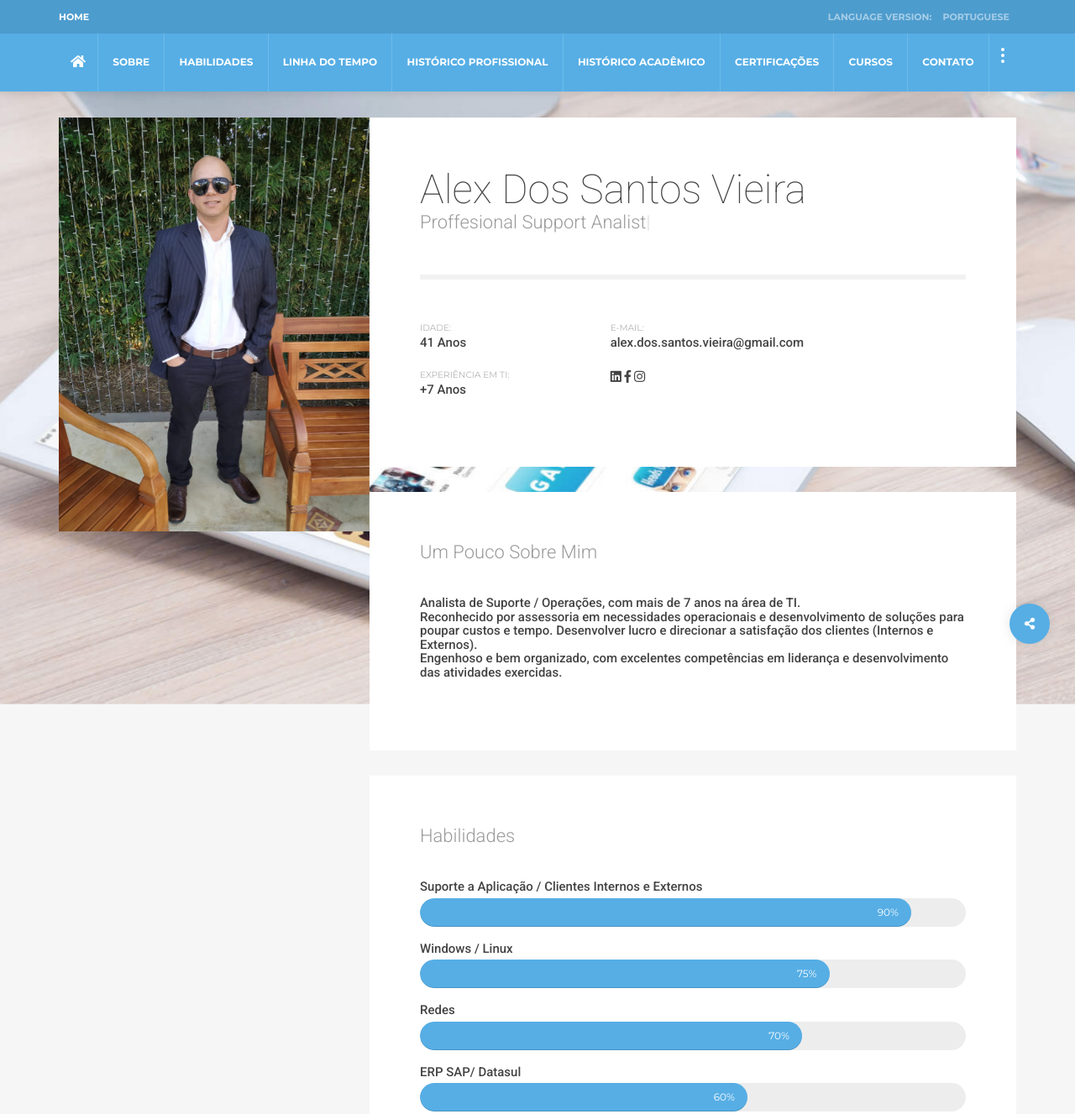
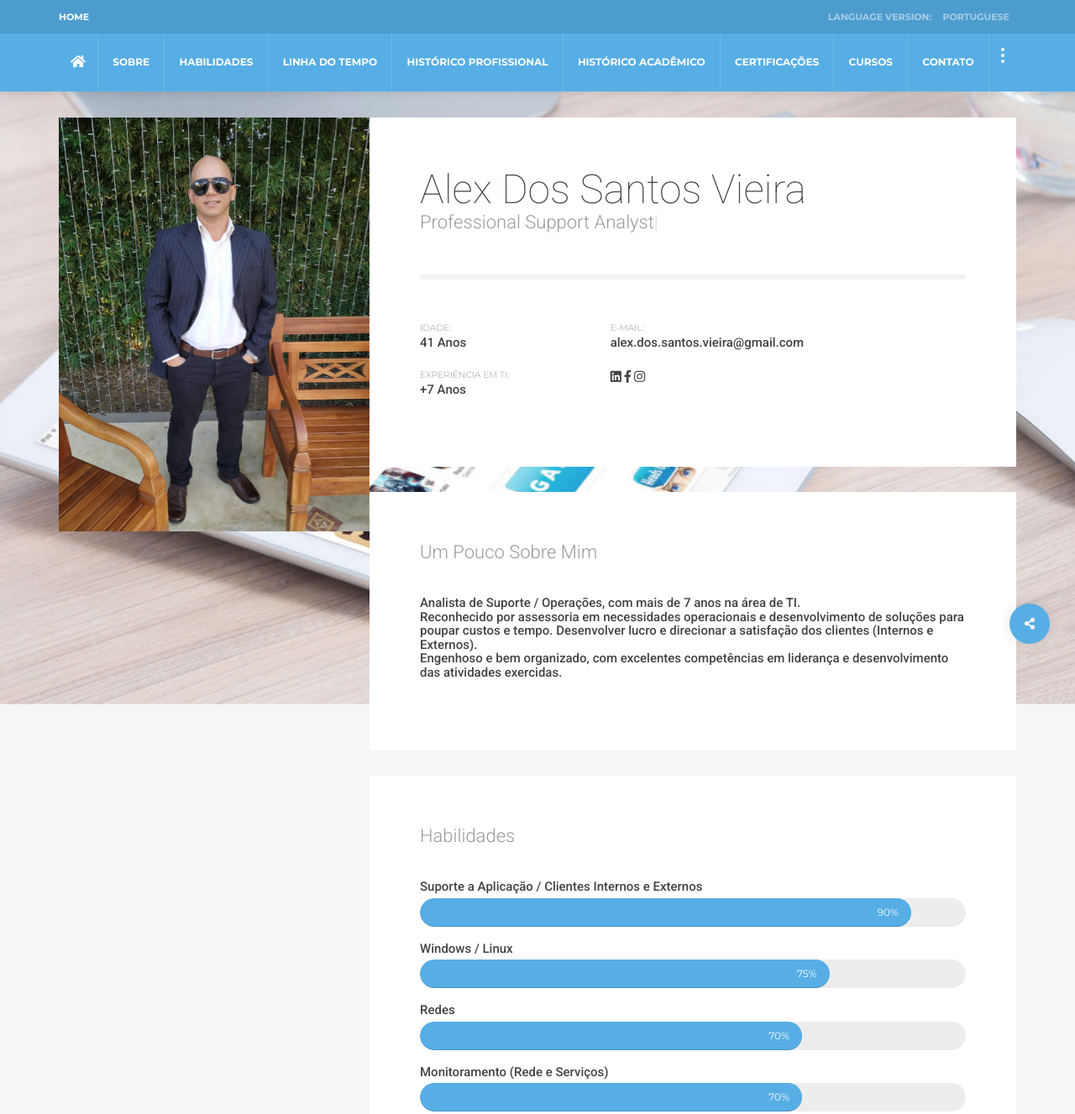
Before and after one commit to alex-dos-santos-vieira/alexvieira, a website: page index.html in a window 1280 px wide. Shown: the top 1327 px of the page at 84% size. Drawn offline with Linux system fonts and the light colour scheme; some packages are replaced by stand-ins of ours.

Commit message:
Update index.html
Acerto do nome da profissão em ingles e barra de skills.

```diff
--- a/index.html
+++ b/index.html
@@ -118,7 +118,7 @@
 			<div class="section-content">
 				<img class="img-circle mb-40 visible-sm visible-xs" src="assets/img/avatars/Alex_Vieira.jpg" alt="">
 				<h1 class="mb-0">Alex Dos Santos Vieira</h1>
-				<h3 class="text-muted"><span class="typing">Proffesional Support Analist</span></h3>
+				<h3 class="text-muted"><span class="typing">Professional Support Analyst</span></h3>
 				<hr class="sep-line">
 
 				<div class="row">
@@ -186,6 +186,10 @@
 					<div class="progress-bar" role="progressbar" aria-valuenow="100" aria-valuemin="0" aria-valuemax="100"style="width:75%"> 75% </div>
 				</div>
 				<h5 class="mb-5"> Redes</h5>
+				<div class="progress">
+					<div class="progress-bar" role="progressbar" aria-valuenow="100" aria-valuemin="0" aria-valuemax="100"style="width:70%"> 70% </div>
+				</div>
+				<h5 class="mb-5">Monitoramento (Rede e Serviços)</h5>
 				<div class="progress">
 					<div class="progress-bar" role="progressbar" aria-valuenow="100" aria-valuemin="0" aria-valuemax="100"style="width:70%"> 70% </div>
 				</div>
```
